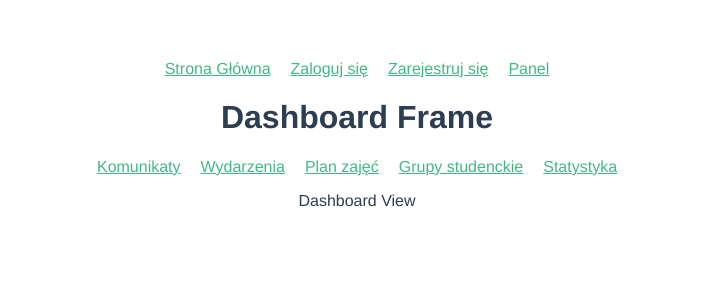
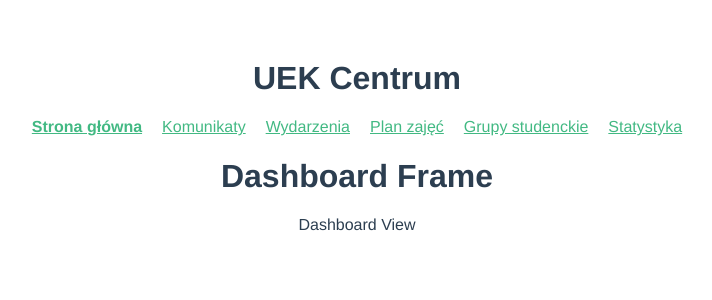
Before and after one commit to mkochanowski/hackathon-uek-platforma-frontend, a Vue app: page /#/dashboard in a window 1280 px wide. Shown: the top 300 px of the page, without its empty margins (283-995 px from the left). Built offline with nearby package versions, Linux system fonts and the light colour scheme.

Commit message:
Nothing important

```diff
--- a/src/App.vue
+++ b/src/App.vue
@@ -1,20 +1,19 @@
 <template>
 	<div id="app">
-		<ul>
-			<li><router-link :to="{ name: 'home' }">Strona Główna</router-link></li>
-			<li><router-link :to="{ name: 'login' }">Zaloguj się</router-link></li>
-			<li><router-link :to="{ name: 'register' }">Zarejestruj się</router-link></li>
-			<li><router-link :to="{ name: 'dashboard' }">Panel</router-link></li>
-		</ul>
-		<div>
-			<router-view></router-view>
-		</div>
+		<h1>{{ app_name }}</h1>
+		<router-view></router-view>
 	</div>
 </template>
 
 <script>
 	export default {
-		name: 'app'
+		name: 'app',
+		data() {
+			return {
+				app_name: 'UEK Centrum',
+				app_demo: true
+			}
+		}
 	}
 </script>
 
--- a/src/components/Dashboard/DashboardFrame.vue
+++ b/src/components/Dashboard/DashboardFrame.vue
@@ -1,13 +1,14 @@
 <template>
 	<div>
-		<h1>Dashboard Frame</h1>
 		<ul>
+			<li><router-link :to="{ name: 'home' }"><strong>Strona główna</strong></router-link></li>
 			<li><router-link :to="{ name: 'messages' }">Komunikaty</router-link></li>
 			<li><router-link :to="{ name: 'events' }">Wydarzenia</router-link></li>
 			<li><router-link :to="{ name: 'schedule' }">Plan zajęć</router-link></li>
 			<li><router-link :to="{ name: 'groups' }">Grupy studenckie</router-link></li>
 			<li><router-link :to="{ name: 'analytics' }">Statystyka</router-link></li>
 		</ul>
+		<h1>Dashboard Frame</h1>
 		<router-view></router-view>
 	</div>
 </template>
--- a/src/components/Landing/LandingFrame.vue
+++ b/src/components/Landing/LandingFrame.vue
@@ -1,5 +1,10 @@
 <template>
 	<div>
+		<ul>
+			<li><router-link :to="{ name: 'login' }">Zaloguj się</router-link></li>
+			<li><router-link :to="{ name: 'register' }">Zarejestruj się</router-link></li>
+			<li><router-link :to="{ name: 'dashboard' }"><strong>Panel</strong></router-link></li>
+		</ul>
 		<h1>Landing Frame</h1>
 		<router-view></router-view>
 	</div>
```
